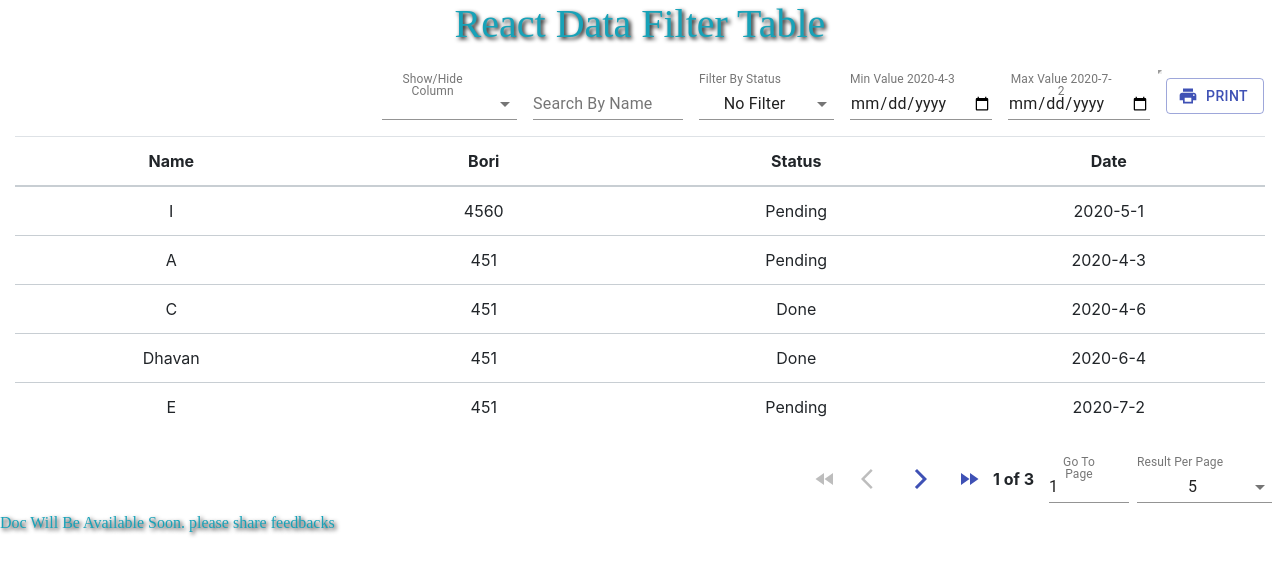
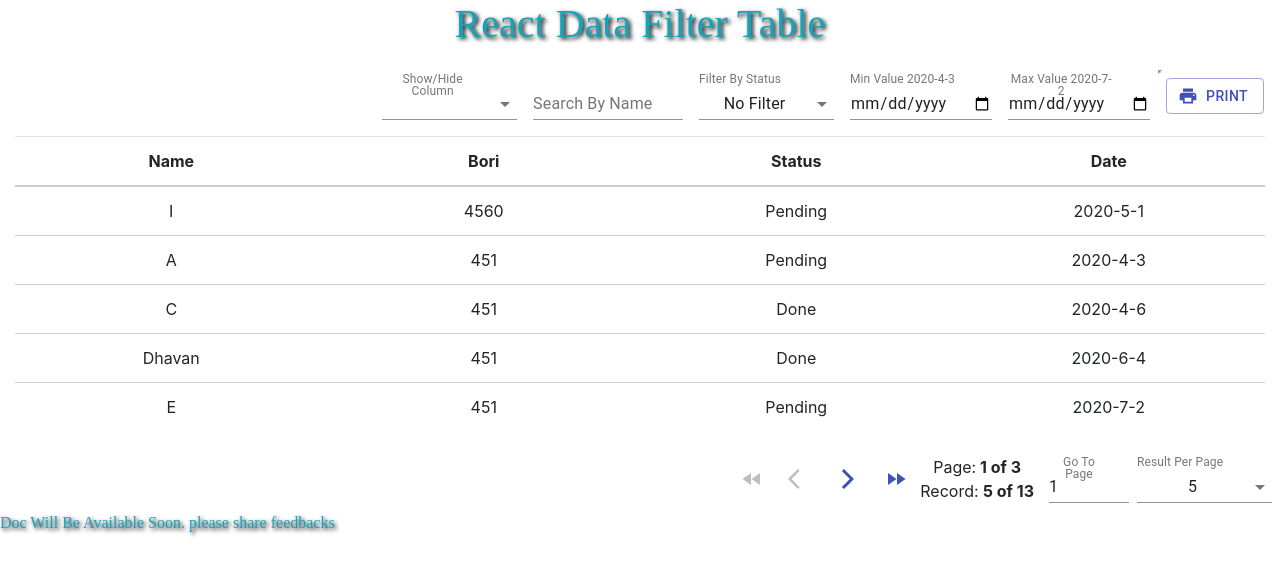
Before and after one commit to Dhavansinghal/react-datatable, a React (Create React App) app: page / in a window 1280 px wide. Shown: the top 574 px of the page. Built offline with nearby package versions, Linux system fonts and the light colour scheme.

Commit message:
Minor Update

```diff
--- a/src/MyTable.js
+++ b/src/MyTable.js
@@ -605,9 +605,9 @@
                     </IconButton>
                     <span style={{paddingRight: "15px"}}>
                         {" "}
-                        <strong>
-                            {pageNumber + 1} of {pageCount}
-                        </strong>{" "}
+                            Page:<strong> {pageNumber + 1} of {pageCount}</strong><br/>
+                            Record: <strong>{filterData.length > pageRow ? pageRow : filterData.length} of {filterData.length}</strong>
+                        {" "}
                     </span>
                     <span>
                         {"   "}
```
